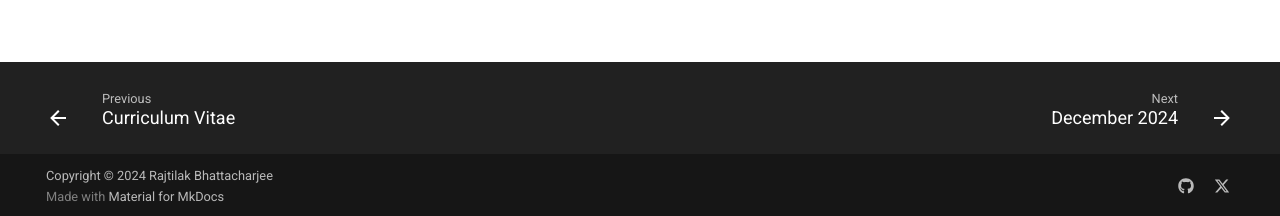
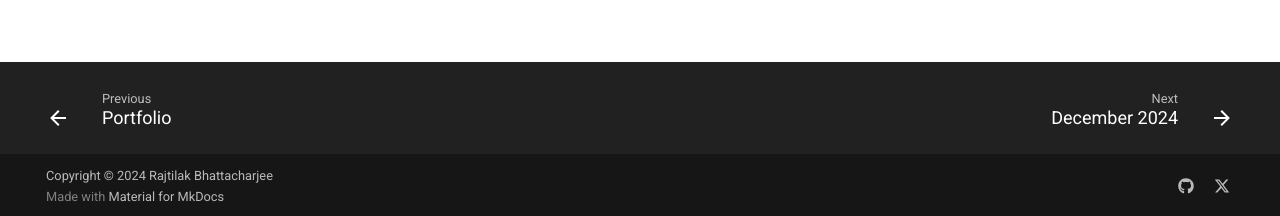
Before and after one commit to rajtilakjee/parseltongue, an MkDocs documentation site: the page built from docs/blog/index.md, in a window 1280 px wide. Shown: the part 681-897 px from the top of the page. Built offline with MkDocs 1.6.1 and Material for MkDocs 9.7.7, drawn with Linux system fonts in a browser that asks for light colours; comment, search, counter and statistics services are not loaded.

Commit message:
Update portfolio in mkdocks.yml

```diff
--- a/mkdocs.yml
+++ b/mkdocs.yml
@@ -55,7 +55,7 @@ plugins:
 nav:
     - Home: index.md
     - Curriculum Vitae: curriculum-vitae.md
-    - Portfolio: portofolio.md
+    - Portfolio: portfolio.md
     - Blog:
         - blog/index.md
 
```
